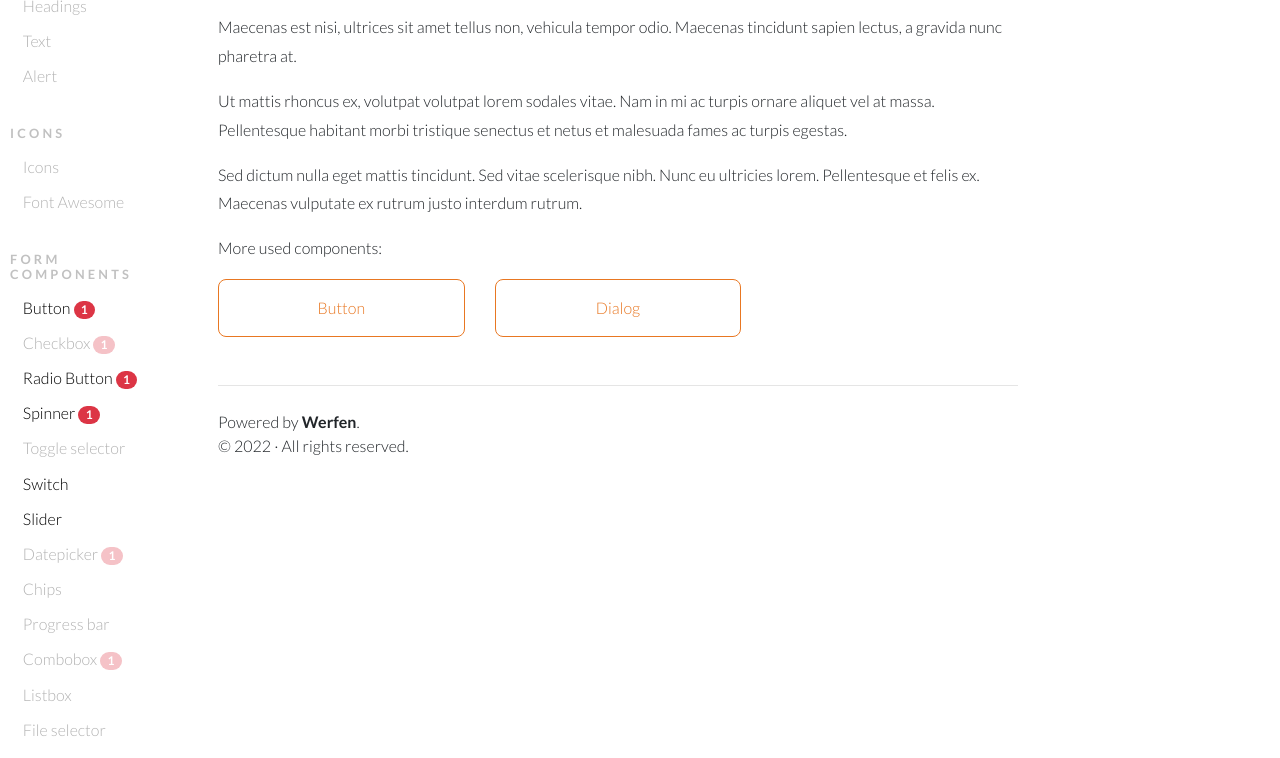
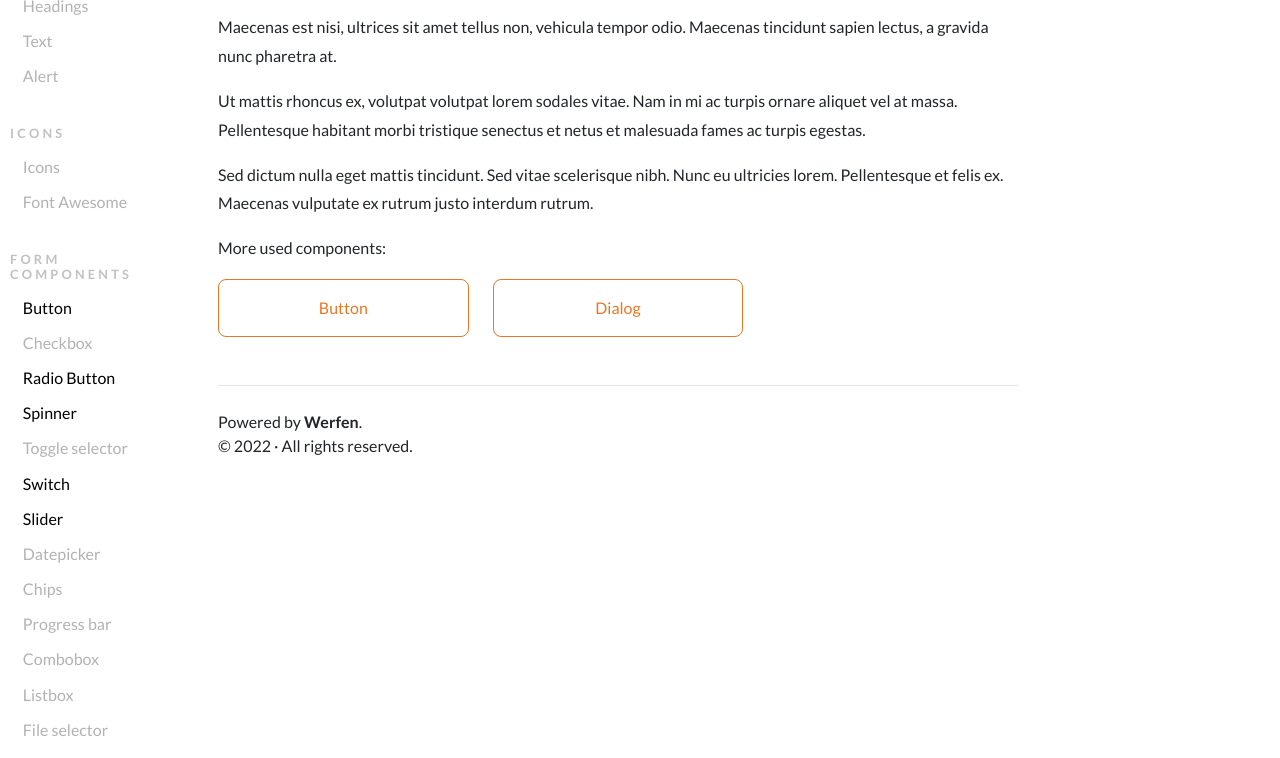
Before and after one commit to werfen/systelab-components-guidelines, a plain HTML site: page index.html in a window 1280 px wide. Shown: the part 205-963 px from the top of the page. Drawn offline with nearby package versions, Linux system fonts and the light colour scheme.

Commit message:
update bootstrap 5.1

```diff
--- a/index.html
+++ b/index.html
@@ -8,10 +8,12 @@
 
         <link rel="preconnect" href="https://fonts.googleapis.com">
         <link rel="preconnect" href="https://fonts.gstatic.com" crossorigin>
-        <link href="https://fonts.googleapis.com/css2?family=Lato:wght@200;300;700&display=swap" rel="stylesheet">
+        <link href="https://fonts.googleapis.com/css2?family=Lato:wght@300;400;600&display=swap" rel="stylesheet">
 
         <link rel="stylesheet" href="css/variables.css">
-        <link rel="stylesheet" href="https://cdn.jsdelivr.net/npm/bootstrap@4.6.1/dist/css/bootstrap.min.css">
+        <!-- <link rel="stylesheet" href="https://cdn.jsdelivr.net/npm/bootstrap@4.6.1/dist/css/bootstrap.min.css"> -->
+        <link href="https://cdn.jsdelivr.net/npm/bootstrap@5.1.3/dist/css/bootstrap.min.css" rel="stylesheet" integrity="sha384-1BmE4kWBq78iYhFldvKuhfTAU6auU8tT94WrHftjDbrCEXSU1oBoqyl2QvZ6jIW3" crossorigin="anonymous">
+
         <link rel="stylesheet" href="css/reset.css">
 
 
@@ -19,7 +21,7 @@
 
         <script src="js/includeHtml.js"></script>
         <script src="https://code.jquery.com/jquery-3.6.0.slim.min.js" integrity="sha256-u7e5khyithlIdTpu22PHhENmPcRdFiHRjhAuHcs05RI=" crossorigin="anonymous"></script>
-        <script src="https://cdn.jsdelivr.net/npm/bootstrap@4.6.1/dist/js/bootstrap.min.js"></script>
+        <script src="https://cdn.jsdelivr.net/npm/bootstrap@5.1.3/dist/js/bootstrap.min.js"></script>
 
     </head>
     <body>
```
